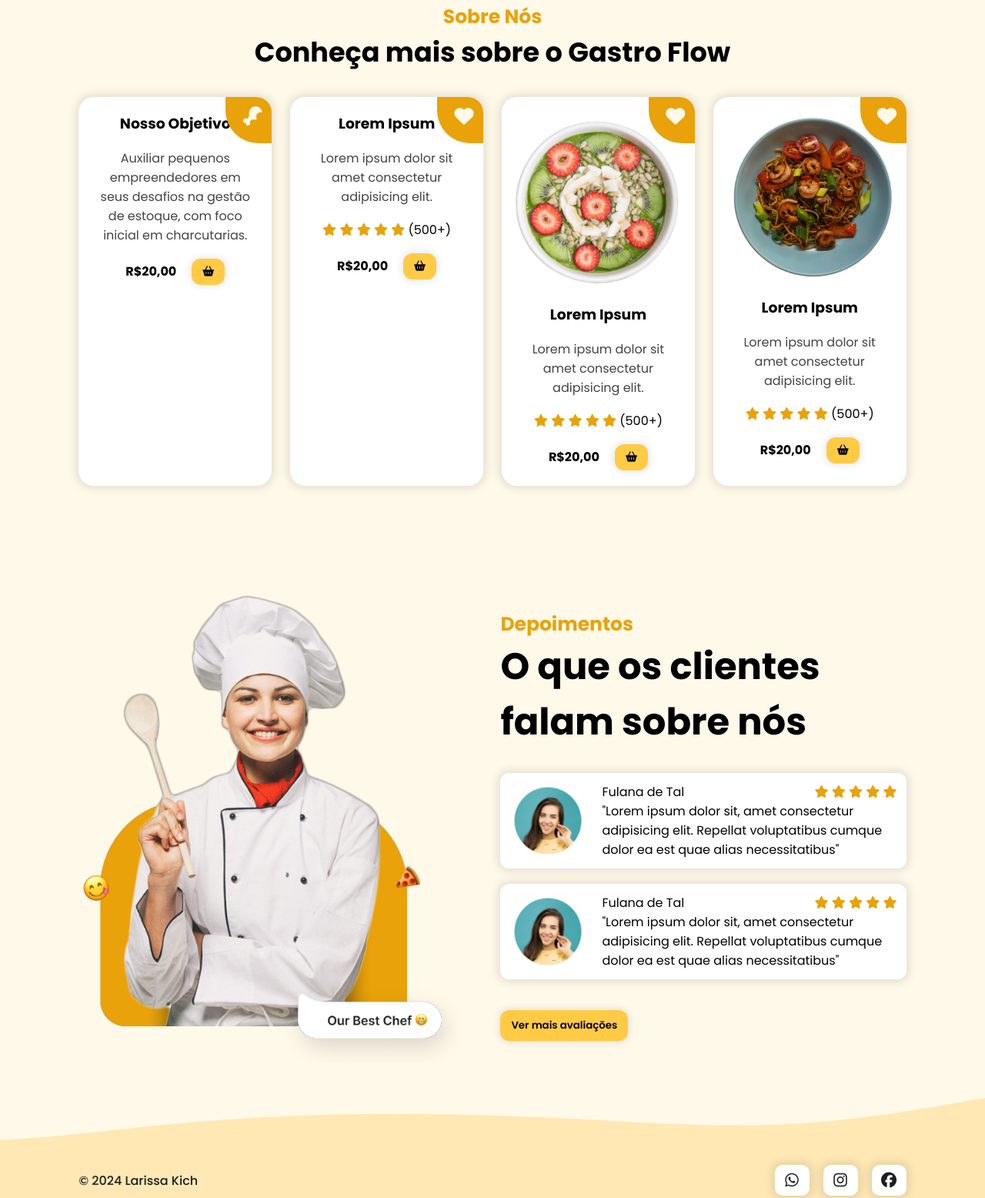
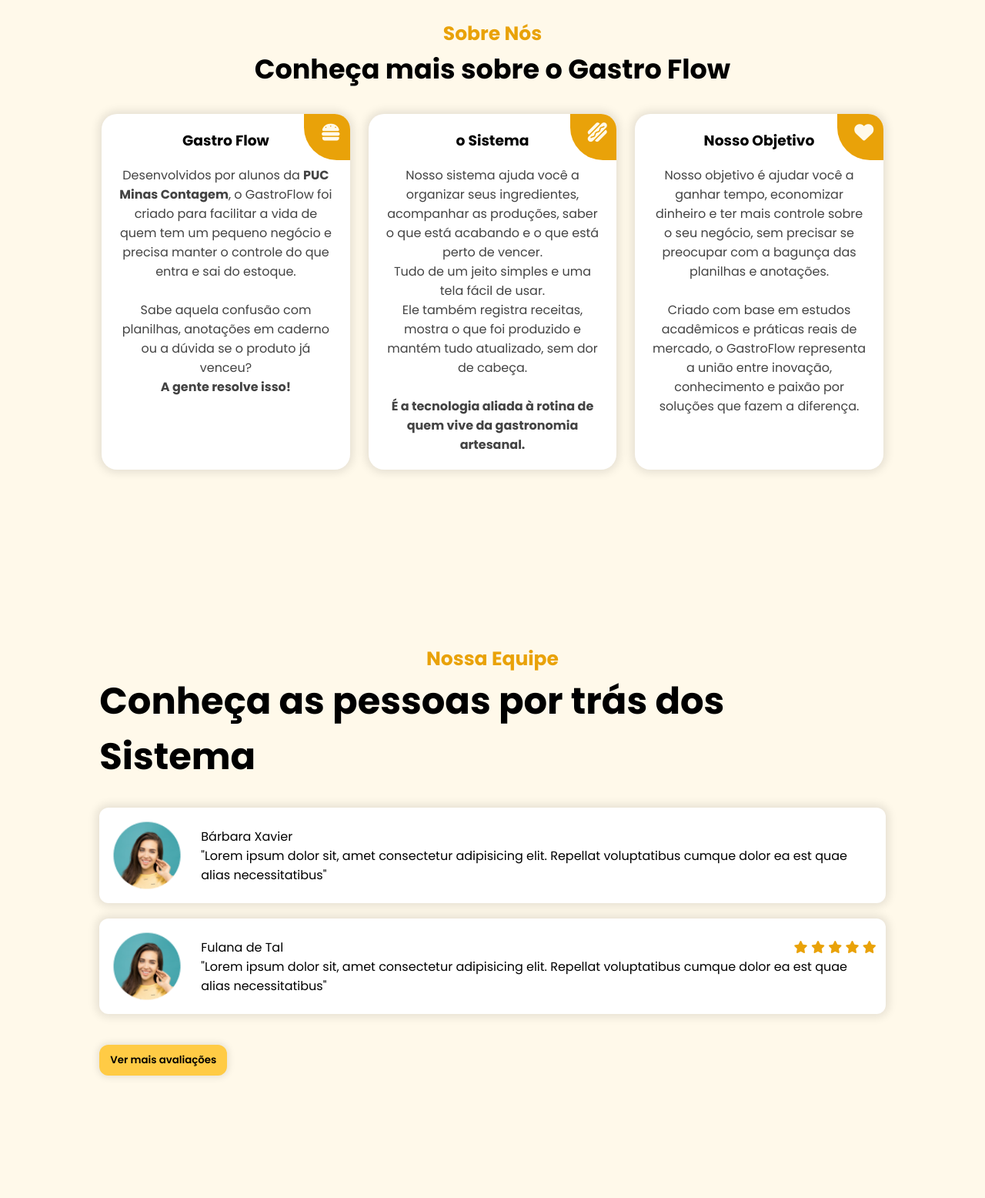
Before and after one commit to barbara-xavier/LadingPage-GastroFlow, a plain HTML site: page index.html in a window 1280 px wide. Shown: the part 888-2444 px from the top of the page at 77% size. Drawn offline with nearby package versions, Linux system fonts and the light colour scheme.

Commit message:
teste inicial

```diff
--- a/index.html
+++ b/index.html
@@ -5,6 +5,7 @@
     <meta name="viewport" content="width=device-width, initial-scale=1.0">
     <link rel="stylesheet" href="https://cdnjs.cloudflare.com/ajax/libs/font-awesome/6.5.1/css/all.min.css" integrity="sha512-DTOQO9RWCH3ppGqcWaEA1BIZOC6xxalwEsw9c2QQeAIftl+Vegovlnee1c9QX4TctnWMn13TZye+giMm8e2LwA==" crossorigin="anonymous" referrerpolicy="no-referrer" />
     <link rel="stylesheet" href="src/styles/styles.css">
+    <link rel="stylesheet" href="src/styles/pessoas.css">
 
     <script src="https://cdnjs.cloudflare.com/ajax/libs/jquery/3.7.1/jquery.min.js" integrity="sha512-v2CJ7UaYy4JwqLDIrZUI/4hqeoQieOmAZNXBeQyjo21dadnwR+8ZaIJVT8EE2iyI61OV8e6M8PP2/4hpQINQ/g==" crossorigin="anonymous" referrerpolicy="no-referrer"></script>
     <script src="https://unpkg.com/scrollreveal"></script>
@@ -14,7 +15,8 @@
     <header>
         <nav id="navbar">
           <!-- <i class="fa-solid fa-burger" id="nav_logo"> food</i>-->
-        <i class="fa-solid fa-drumstick-bite" id="nav_logo"> gastro flow</i>
+        <i class="fa-solid fa-thermometer" id="nav_logo"> gastro flow</i>
+       <!-- <i class="fa-solid fa-burger"></i> -->
           <!--  <div id="logo">
               <img src="src/images/logosemfundo1.png" width="120" height="80" alt="">
             </div>-->
@@ -24,15 +26,15 @@
                     <a href="#home">Início</a>
                 </li>
                 <li class="nav-item">
-                    <a href="#menu">Sobre nós</a>
+                    <a href="#menu">O Sistema</a>
                 </li>
                 <li class="nav-item">
-                    <a href="#testimonials">Avaliações</a>
+                    <a href="#team">Nossa Equipe</a>
                 </li>
             </ul>
 
             <button class="btn-default">
-                Saiba Mais
+                Faça Login Aqui
             </button>
 
             <button id="mobile_btn">
@@ -46,10 +48,10 @@
                     <a href="#home">Início</a>
                 </li>
                 <li class="nav-item">
-                    <a href="#menu">Sobre nós</a>
+                    <a href="#menu">O Sistema</a>
                 </li>
                 <li class="nav-item">
-                    <a href="#testimonials">Avaliações</a>
+                    <a href="#team">Nossa Equipe</a>
                 </li>
             </ul>
 
@@ -112,35 +114,40 @@
             <div id="dishes">
                 <div class="dish">
                     <div class="dish-heart">
-                        <i class="fa-solid fa-drumstick-bite"></i>
+                        <i class="fa-solid fa-burger"></i>
                     </div>
 
                     <!-- <img src="src/images/dish.png" class="dish-image" alt="">
                   -->
                     <h3 class="dish-title">
-                       Nosso Objetivo
+                       Gastro Flow
                     </h3>
 
                     <span class="dish-description">
-                       Auxiliar pequenos empreendedores em seus desafios na gestão de estoque, com foco inicial em charcutarias.
-
+                       Desenvolvidos por alunos da <strong>PUC Minas Contagem</strong>, o GastroFlow foi criado para facilitar a vida de quem tem um pequeno negócio e precisa manter o controle do que entra e sai do estoque.
+                      <br><br>Sabe aquela confusão com planilhas, anotações em caderno ou a dúvida se o produto já venceu?
+                      <br><strong>A gente resolve isso!</strong>
                     </span>
-                    <!--<div class="dish-rate">
-                        <i class="fa-solid fa-star"></i>
-                        <i class="fa-solid fa-star"></i>
-                        <i class="fa-solid fa-star"></i>
-                        <i class="fa-solid fa-star"></i>
-                        <i class="fa-solid fa-star"></i>
-                        <span>(500+)</span>
-                    </div>-->
 
 
-                    <div class="dish-price">
-                        <h4>R$20,00</h4>
-                        <button class="btn-default">
-                            <i class="fa-solid fa-basket-shopping"></i>
-                        </button>
                 </div>
+
+                <div class="dish">
+                    <div class="dish-heart">
+                       <i class="fa-solid fa-hotdog"></i>
+                    </div>
+
+                    <h3 class="dish-title">
+                        o Sistema
+                    </h3>
+
+                    <span class="dish-description">
+                       Nosso sistema ajuda você a organizar seus ingredientes, acompanhar as produções, saber o que está acabando e o que está perto de vencer.
+                       <br>Tudo de um jeito simples e uma tela fácil de usar.
+                       <br>Ele também registra receitas, mostra o que foi produzido e mantém tudo atualizado, sem dor de cabeça.
+                       <br><br><strong>É a tecnologia aliada à rotina de quem vive da gastronomia artesanal.</strong>
+                    </span>
+
                 </div>
 
                 <div class="dish">
@@ -149,95 +156,71 @@
                     </div>
 
                     <h3 class="dish-title">
-                        Lorem Ipsum
+                        Nosso Objetivo
                     </h3>
 
                     <span class="dish-description">
-                        Lorem ipsum dolor sit amet consectetur adipisicing elit.
-                    </span>
+                        Nosso objetivo é ajudar você a ganhar tempo, economizar dinheiro e ter mais controle sobre o seu negócio, sem precisar se preocupar com a bagunça das planilhas e anotações.
+                        <br><br>Criado com base em estudos acadêmicos e práticas reais de mercado, o GastroFlow representa a união entre inovação, conhecimento e paixão por soluções que fazem a diferença.
+                </div>
 
-                    <div class="dish-rate">
+            </div>
+        </section>
+
+
+        <section id="team">
+            <div id="team_content">
+                <div id="teste">
+                <h2 class="section-title"> Nossa Equipe</h2>
+                <h3 class="section-subtitle">Conheça as pessoas por trás dos Sistema</h3>
+                </div>
+
+
+                <div id="pessoas">
+                    <div class="pessoas">
+                        <img src="src/images/avatar.png" class="pessoas-avatar" alt="">
+
+                        <div class="pessoas-content">
+                            <p>
+                                Bárbara Xavier
+                            </p>
+                            <p>
+                                "Lorem ipsum dolor sit, amet consectetur adipisicing elit.
+                                Repellat voluptatibus cumque dolor ea est quae alias necessitatibus"
+                            </p>
+                        </div>
+                    </div>
+
+                    <div class="pessoas">
+                        <img src="src/images/avatar.png" class="pessoas-avatar" alt="">
+
+                        <div class="pessoas-content">
+                            <p>
+                                Fulana de Tal
+                                <span>
                                     <i class="fa-solid fa-star"></i>
                                     <i class="fa-solid fa-star"></i>
                                     <i class="fa-solid fa-star"></i>
                                     <i class="fa-solid fa-star"></i>
                                     <i class="fa-solid fa-star"></i>
-                        <span>(500+)</span>
+                                </span>
+                            </p>
+                            <p>
+                                "Lorem ipsum dolor sit, amet consectetur adipisicing elit.
+                                Repellat voluptatibus cumque dolor ea est quae alias necessitatibus"
+                            </p>
                         </div>
-
-                    <div class="dish-price">
-                        <h4>R$20,00</h4>
-                        <button class="btn-default">
-                            <i class="fa-solid fa-basket-shopping"></i>
-                        </button>
                     </div>
                 </div>
 
-                <div class="dish">
-                    <div class="dish-heart">
-                        <i class="fa-solid fa-heart"></i>
-                    </div>
-
-                    <img src="src/images/dish3.png" class="dish-image" alt="">
-
-                    <h3 class="dish-title">
-                        Lorem Ipsum
-                    </h3>
-
-                    <span class="dish-description">
-                        Lorem ipsum dolor sit amet consectetur adipisicing elit.
-                    </span>
-
-                    <div class="dish-rate">
-                        <i class="fa-solid fa-star"></i>
-                        <i class="fa-solid fa-star"></i>
-                        <i class="fa-solid fa-star"></i>
-                        <i class="fa-solid fa-star"></i>
-                        <i class="fa-solid fa-star"></i>
-                        <span>(500+)</span>
-                    </div>
-
-                    <div class="dish-price">
-                        <h4>R$20,00</h4>
                 <button class="btn-default">
-                            <i class="fa-solid fa-basket-shopping"></i>
+                    Ver mais avaliações
                 </button>
             </div>
-                </div>
+        </section>
 
-                <div class="dish">
-                    <div class="dish-heart">
-                        <i class="fa-solid fa-heart"></i>
-                    </div>
 
-                    <img src="src/images/dish4.png" class="dish-image" alt="">
 
-                    <h3 class="dish-title">
-                        Lorem Ipsum
-                    </h3>
-
-                    <span class="dish-description">
-                        Lorem ipsum dolor sit amet consectetur adipisicing elit.
-                    </span>
-
-                    <div class="dish-rate">
-                        <i class="fa-solid fa-star"></i>
-                        <i class="fa-solid fa-star"></i>
-                        <i class="fa-solid fa-star"></i>
-                        <i class="fa-solid fa-star"></i>
-                        <i class="fa-solid fa-star"></i>
-                        <span>(500+)</span>
-                    </div>
-
-                    <div class="dish-price">
-                        <h4>R$20,00</h4>
-                        <button class="btn-default">
-                            <i class="fa-solid fa-basket-shopping"></i>
-                        </button>
-                    </div>
-                </div>
-            </div>
-        </section>
 
        <section id="testimonials">
             <img src="src/images/chef.png" id="testimonial_chef" alt="">
@@ -301,12 +284,14 @@
         </section>
     </main>
 
+
+
     <footer>
         <img src="src/images/wave.svg" alt="">
 
         <div id="footer_items">
             <span id="copyright">
-                &copy 2024 Larissa Kich
+                &copy 2025 Equipe GastroFlow
             </span>
 
             <div class="social-media-buttons">
--- a/src/javascript/script.js
+++ b/src/javascript/script.js
@@ -57,4 +57,10 @@
         duration: 1000,
         distance: '20%'
     })
+
+     ScrollReveal().reveal('.pessoas', {
+        origin: 'right',
+        duration: 1000,
+        distance: '20%'
+    })
 });
--- a/src/styles/menu.css
+++ b/src/styles/menu.css
@@ -20,7 +20,7 @@
     align-items: center;
     border-radius: 20px;
     gap: 18px;
-    width: 25%;
+    width: 30%;
     padding: 20px;
     background-color: var(--color-neutral-0);
     box-shadow: 0px 0px 12px 4px rgba(0, 0, 0, 0.1);
@@ -58,6 +58,12 @@
     gap: 20px;
 }
 
+.dish-image1{
+    width: 100px;
+    height: 100px;
+    border-radius: 50px;
+}
+
 @media screen and (max-width: 1170px) {
     #dishes {
         flex-wrap: wrap;
--- /dev/null
+++ b/src/styles/pessoas.css
@@ -0,0 +1,94 @@
+#teste{
+    display: flex;
+    flex-direction: column;
+    align-items: center;
+    justify-content: center;
+}
+
+
+#team {
+    display: flex;
+    flex-direction: column;
+    align-items: center;
+    justify-content: center;
+    min-height: 100vh;
+}
+
+#team .section-subtitle {
+    font-size: 3rem;
+}
+
+#team_content {
+    width: 95%;
+
+}
+
+#pessoas {
+    display: flex;
+    flex-direction: column;
+    gap: 20px;
+    margin-bottom: 40px;
+    margin-top: 30px;
+}
+
+.pessoas {
+    display: flex;
+    align-items: center;
+    gap: 20px;
+    background-color: var(--color-neutral-0);
+    padding: 12px;
+    border-radius: 12px;
+    box-shadow: 0px 0px 12px 4px rgba(0, 0, 0, 0.1);
+}
+
+.pessoas-avatar {
+    width: 100px;
+    height: 100px;
+    border-radius: 100%;
+    object-fit: cover;
+}
+
+.pessoas-content p {
+    display: flex;
+    justify-content: space-between;
+}
+
+.pessoas-content p span {
+    color: var(--color-primary-6);
+}
+
+@media screen and (max-width: 1170px) {
+    #team {
+        flex-direction: column;
+    }
+
+    #team .section-subtitle {
+        text-align: center;
+        font-size: 2.5rem;
+    }
+
+    #team_chef {
+        display: none;
+    }
+
+    #team_content {
+        width: 70%;
+        display: flex;
+        flex-direction: column;
+        align-items: center;
+    }
+}
+
+@media screen and (max-width: 600px) {
+    #team .section-subtitle {
+        font-size: 2rem;
+    }
+
+    #team_content {
+        width: 100%;
+    }
+
+    .pessoas {
+        flex-direction: column;
+    }
+}
```
Also changed, not shown: src/images/icon imagem.png (added), src/images/matheus.png (added). Lines whose indentation alone changed are shown as unchanged.
